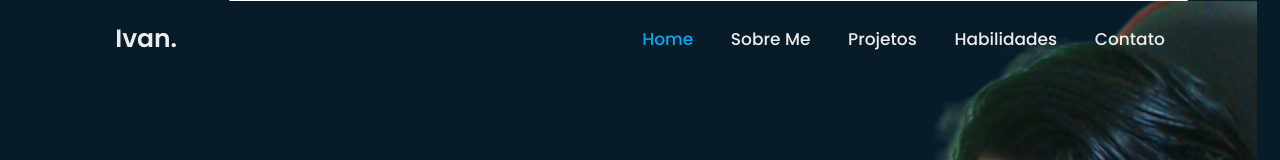
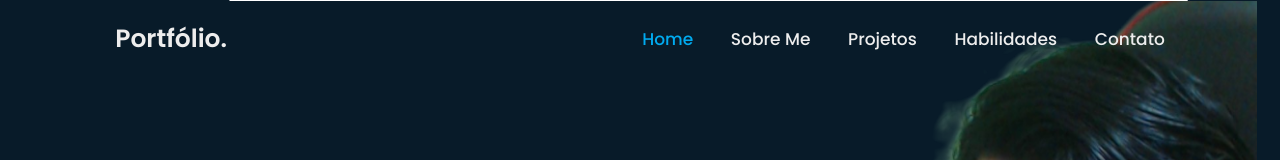
Before and after one commit to ivanizidoro/PORTFOLIO-1, a plain HTML site: page index.html in a window 1280 px wide. Shown: the top 160 px of the page. Drawn offline with nearby package versions, Linux system fonts and the light colour scheme.

Commit message:
Atualizar o index.html

```diff
--- a/index.html
+++ b/index.html
@@ -12,7 +12,7 @@
 <body>
 
     <header class="header">
-        <a href="#" class="logo">Ivan. <span class="animate" style="--i:1;"></span></a>
+        <a href="#" class="logo">Portfólio. <span class="animate" style="--i:1;"></span></a>
 
         <div class="bx bx-menu" id="menu-icon"><span class="animate" style="--i:2;"></span></div>
 
```
